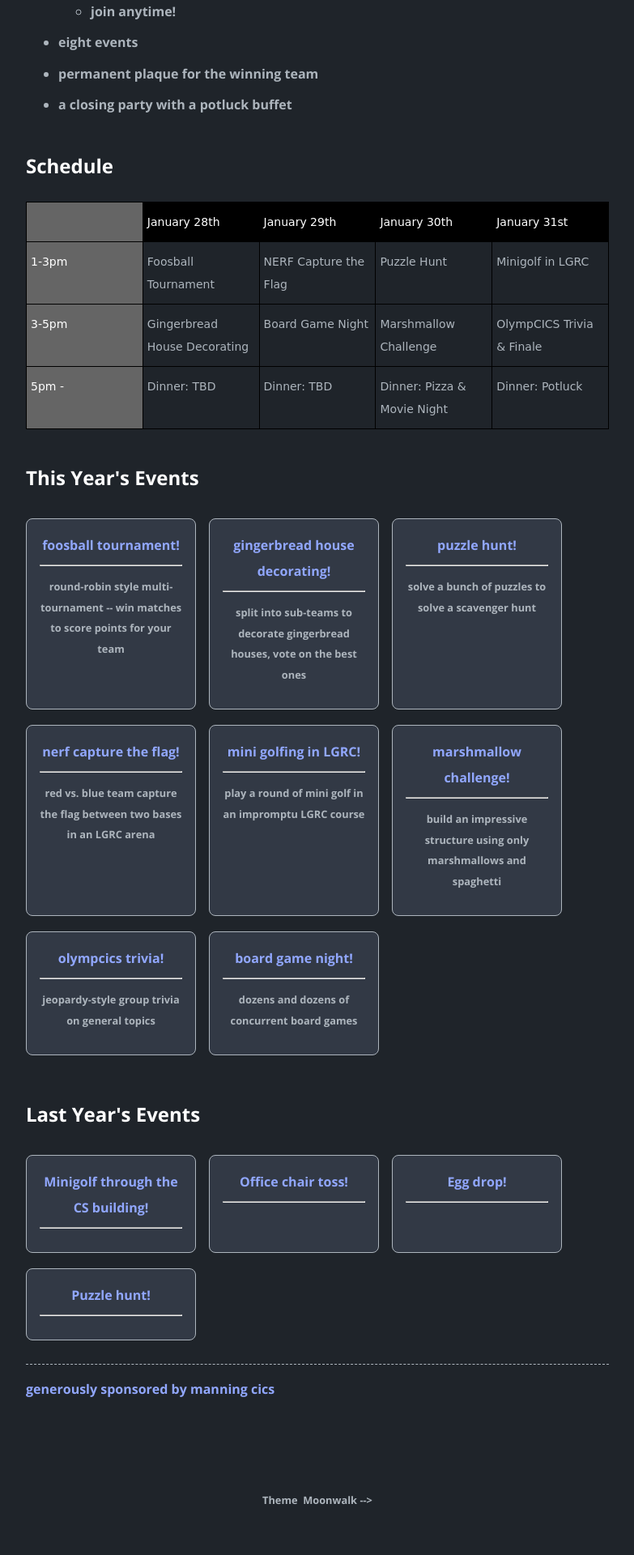
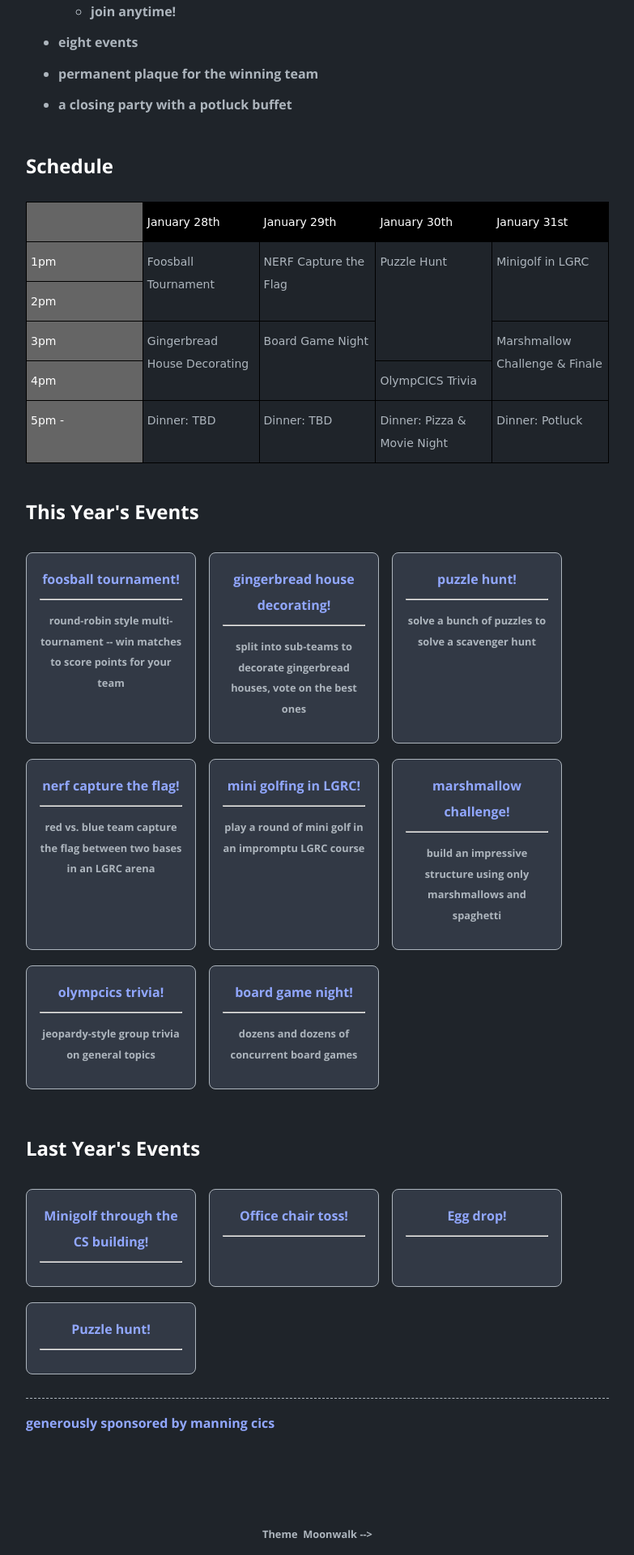
Before and after one commit to olympcics/olympcics.github.io, a Jekyll site: the page built from index.md, in a window 1280 px wide. Shown: the part 992-2912 px from the top of the page at 81% size, without its empty margins (248-1031 px from the left). Built offline with Jekyll 4.4.1, drawn with Linux system fonts in a browser that asks for light colours; before the commit the page ends 2870 px from its top, so only the background shows below that.

Commit message:
Update home.html

```diff
--- a/_layouts/home.html
+++ b/_layouts/home.html
@@ -42,18 +42,9 @@ layout: default
   font-family:"Comic Sans MS", cursive, sans-serif !important;text-align:left;vertical-align:top}
 .tg .tg-zcdn{background-color:#656565;border-color:inherit;color:#ffffff;
   font-family:"Comic Sans MS", cursive, sans-serif !important;text-align:left;vertical-align:top}
-</style>
-<style type="text/css">
-.tg  {border-collapse:collapse;border-spacing:0;}
-.tg td{border-color:black;border-style:solid;border-width:1px;font-family:Arial, sans-serif;font-size:14px;
-  overflow:hidden;padding:10px 5px;word-break:normal;}
-.tg th{border-color:black;border-style:solid;border-width:1px;font-family:Arial, sans-serif;font-size:14px;
-  font-weight:normal;overflow:hidden;padding:10px 5px;word-break:normal;}
-.tg .tg-12h1{border-color:inherit;font-family:"Comic Sans MS", cursive, sans-serif !important;text-align:left;vertical-align:top}
-.tg .tg-cjn2{background-color:#000000;border-color:inherit;color:#ffffff;
-  font-family:"Comic Sans MS", cursive, sans-serif !important;text-align:left;vertical-align:top}
-.tg .tg-zcdn{background-color:#656565;border-color:inherit;color:#ffffff;
-  font-family:"Comic Sans MS", cursive, sans-serif !important;text-align:left;vertical-align:top}
+.tg .tg-xg86{background-color:#656565;color:#ffffff;font-family:"Comic Sans MS", cursive, sans-serif !important;text-align:left;
+  vertical-align:top}
+.tg .tg-abk0{font-family:"Comic Sans MS", cursive, sans-serif !important;text-align:left;vertical-align:top}
 @media screen and (max-width: 767px) {.tg {width: auto !important;}.tg col {width: auto !important;}.tg-wrap {overflow-x: auto;-webkit-overflow-scrolling: touch;}}</style>
 <div class="tg-wrap"><table class="tg">
 <thead>
@@ -67,18 +58,24 @@ layout: default
 </thead>
 <tbody>
   <tr>
-    <td class="tg-zcdn"><span style="font-weight:normal;font-style:normal">1-3pm</span></td>
-    <td class="tg-12h1"><span style="font-weight:normal;font-style:normal">Foosball Tournament</span></td>
-    <td class="tg-12h1"><span style="font-weight:normal;font-style:normal">NERF Capture the Flag</span></td>
-    <td class="tg-12h1"><span style="font-weight:normal;font-style:normal">Puzzle Hunt</span></td>
-    <td class="tg-12h1"><span style="font-weight:normal;font-style:normal">Minigolf in LGRC</span></td>
+    <td class="tg-zcdn">1pm</td>
+    <td class="tg-12h1" rowspan="2"><span style="font-weight:normal;font-style:normal">Foosball Tournament</span></td>
+    <td class="tg-12h1" rowspan="2"><span style="font-weight:normal;font-style:normal">NERF Capture the Flag</span></td>
+    <td class="tg-12h1" rowspan="3"><span style="font-weight:normal;font-style:normal">Puzzle Hunt</span></td>
+    <td class="tg-12h1" rowspan="2"><span style="font-weight:normal;font-style:normal">Minigolf in LGRC</span></td>
   </tr>
   <tr>
-    <td class="tg-zcdn"><span style="font-weight:normal;font-style:normal">3-5pm</span></td>
-    <td class="tg-12h1"><span style="font-weight:normal;font-style:normal">Gingerbread House Decorating</span></td>
-    <td class="tg-12h1"><span style="font-weight:normal;font-style:normal">Board Game Night</span></td>
-    <td class="tg-12h1"><span style="font-weight:normal;font-style:normal">Marshmallow Challenge</span></td>
-    <td class="tg-12h1"><span style="font-weight:normal;font-style:normal">OlympCICS Trivia &amp; Finale</span></td>
+    <td class="tg-xg86">2pm</td>
+  </tr>
+  <tr>
+    <td class="tg-zcdn">3pm</td>
+    <td class="tg-12h1" rowspan="2"><span style="font-weight:normal;font-style:normal">Gingerbread House Decorating</span></td>
+    <td class="tg-12h1" rowspan="2"><span style="font-weight:normal;font-style:normal">Board Game Night</span></td>
+    <td class="tg-12h1" rowspan="2">Marshmallow Challenge &amp; Finale</td>
+  </tr>
+  <tr>
+    <td class="tg-xg86">4pm</td>
+    <td class="tg-abk0">OlympCICS Trivia</td>
   </tr>
   <tr>
     <td class="tg-zcdn">5pm -</td>
```
